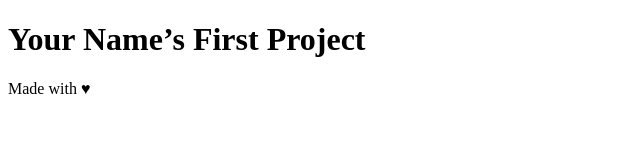
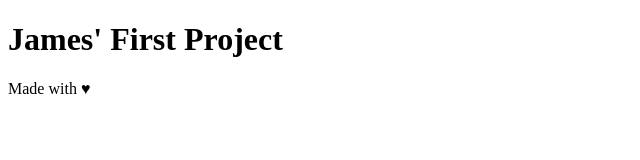
Before and after one commit to grassoJ/mynewproject, a plain HTML site: page index.html in a window 1280 px wide. Shown: the whole page, without its empty margins (0-640 px from the left). Drawn offline with Linux system fonts and the light colour scheme.

Commit message:
modified h1 to add my name

```diff
--- a/index.html
+++ b/index.html
@@ -10,7 +10,7 @@
 <body>
 
     <header>
-        <h1>Your Name’s First Project</h1>
+        <h1>James' First Project</h1>
     </header>
 
     <div class="container">
```
